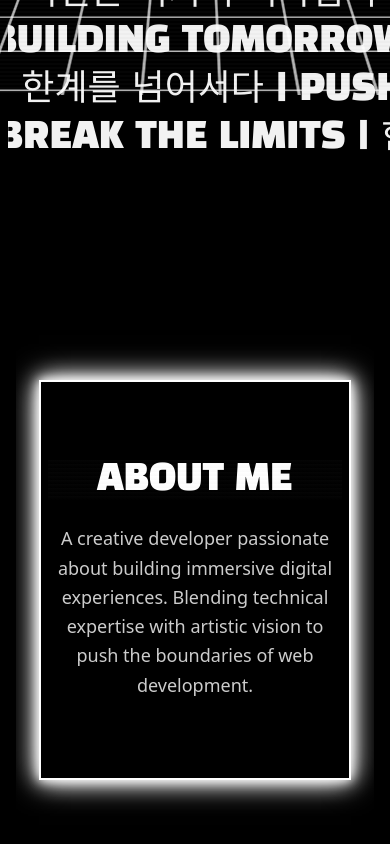
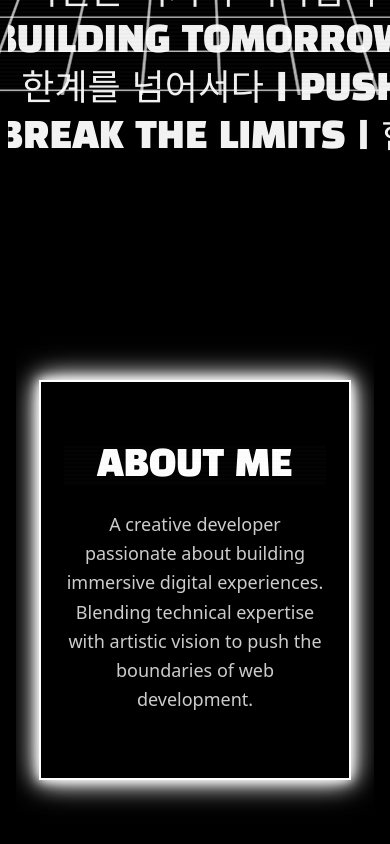
Before and after one commit to JaeMinBird/Portfolio, a Next.js app: page / in a window 390 px wide. Shown: the part 749-1593 px from the top of the page. Built offline with nearby package versions, Linux system fonts and the light colour scheme.

Commit message:
in addition to the previous fix

```diff
--- a/src/components/GeometricTransition.tsx
+++ b/src/components/GeometricTransition.tsx
@@ -50,7 +50,7 @@ export function GeometricTransition() {
         variants={contentVariants}
         initial="hidden"
         animate={isInView ? "visible" : "hidden"}
-        className="relative z-10 w-full max-w-xl mx-auto px-8 sm:px-16 text-center"
+        className="relative z-10 w-full max-w-xl mx-auto px-12 sm:px-16 text-center"
       >
         <div className="relative">
           <h2 className="text-4xl font-['Black_Han_Sans'] mb-6 relative">
```
